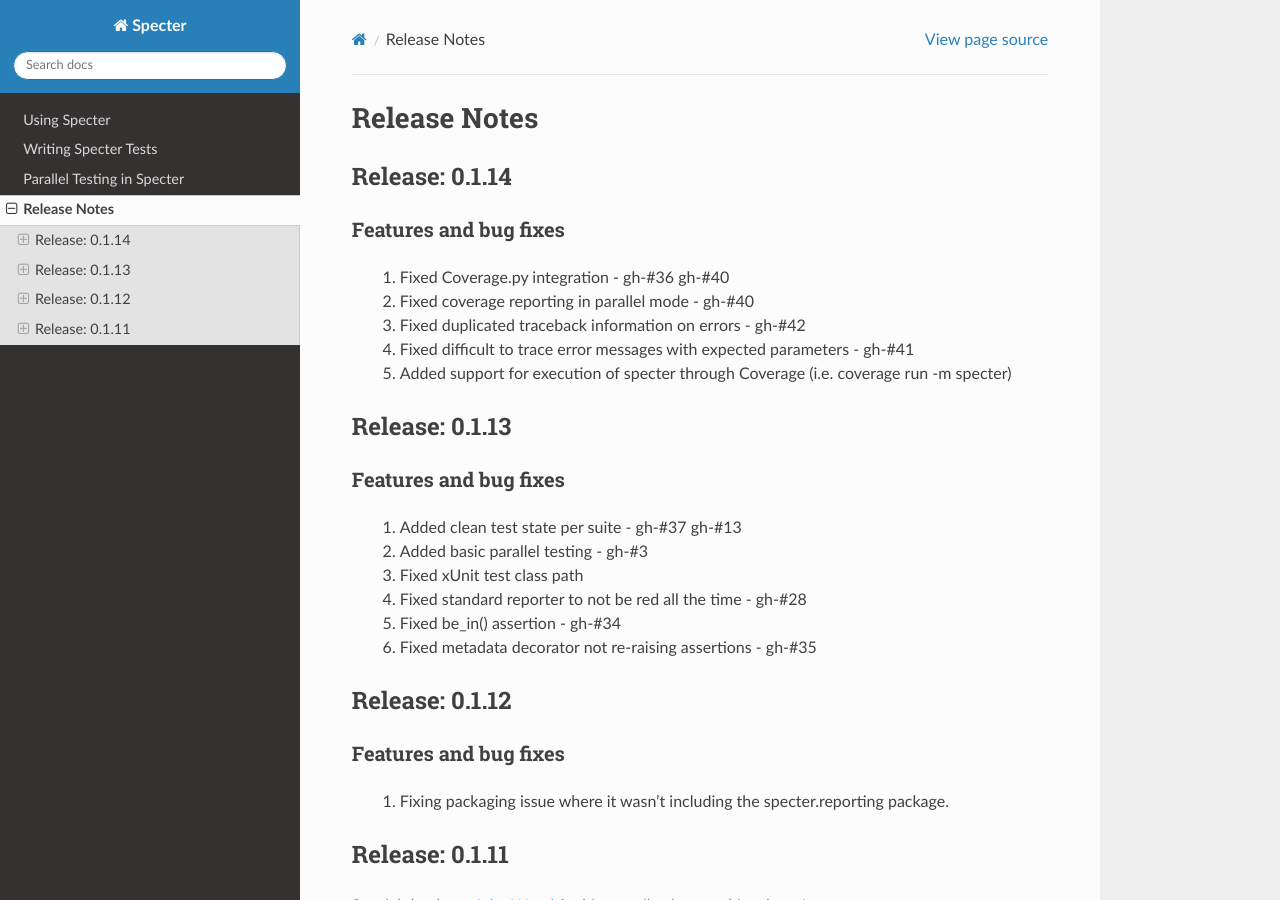
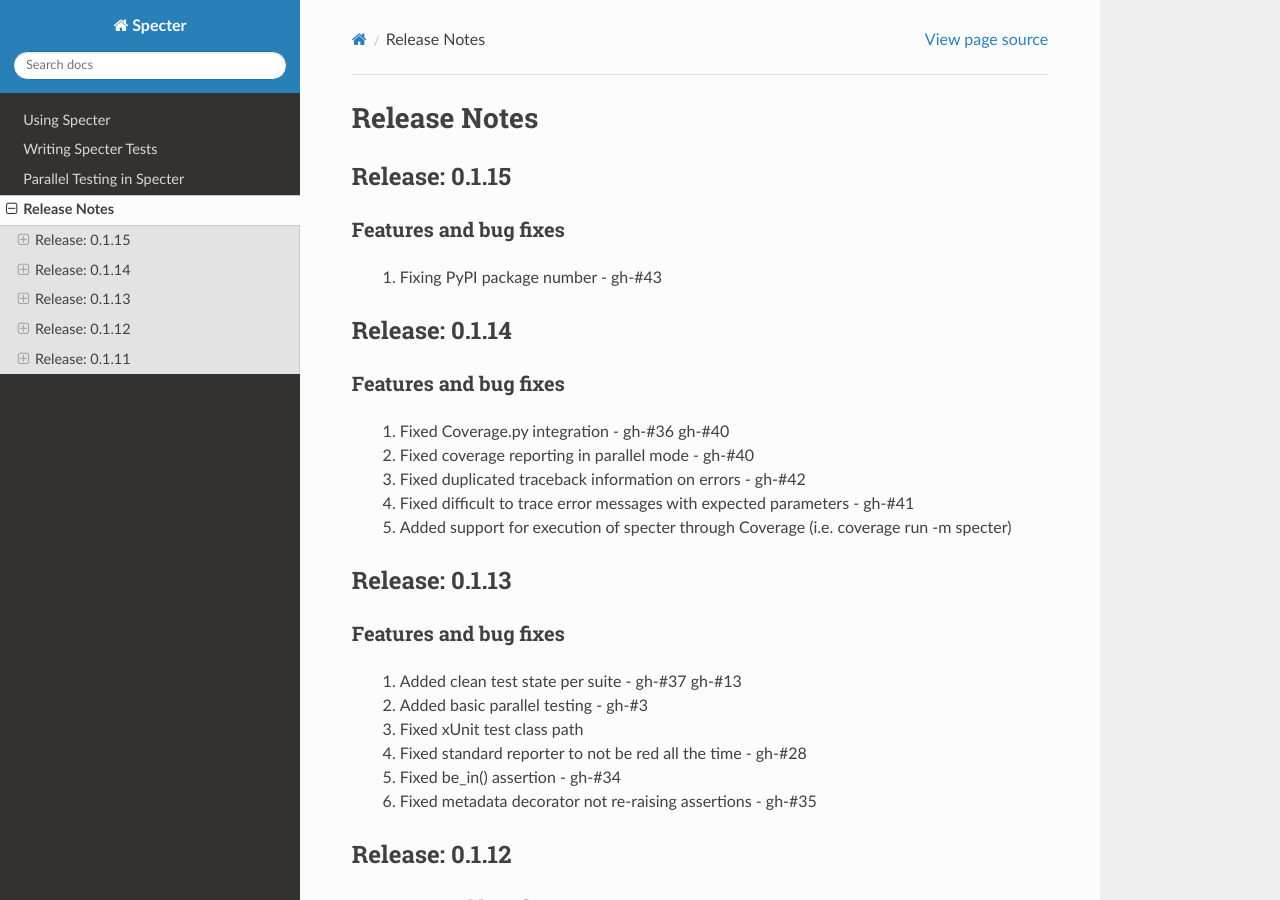
Before and after one commit to jmvrbanac/Specter, a Sphinx documentation site: the page built from docs/release_notes/index.rst, in a window 1280 px wide and 900 px high. Built offline with Sphinx 7.4.7 and the Read the Docs theme 2.0.0, drawn with Linux system fonts in a browser that asks for light colours.

Commit message:
Adding 0.1.15 release notes comment

```diff
--- a/docs/release_notes/index.rst
+++ b/docs/release_notes/index.rst
@@ -3,6 +3,15 @@
 
 Release Notes
 =================
+
+Release: 0.1.15
+--------------------------------
+
+Features and bug fixes
+^^^^^^^^^^^^^^^^^^^^^^^^
+
+ #. Fixing PyPI package number - gh-#43
+
 
 Release: 0.1.14
 --------------------------------
```
